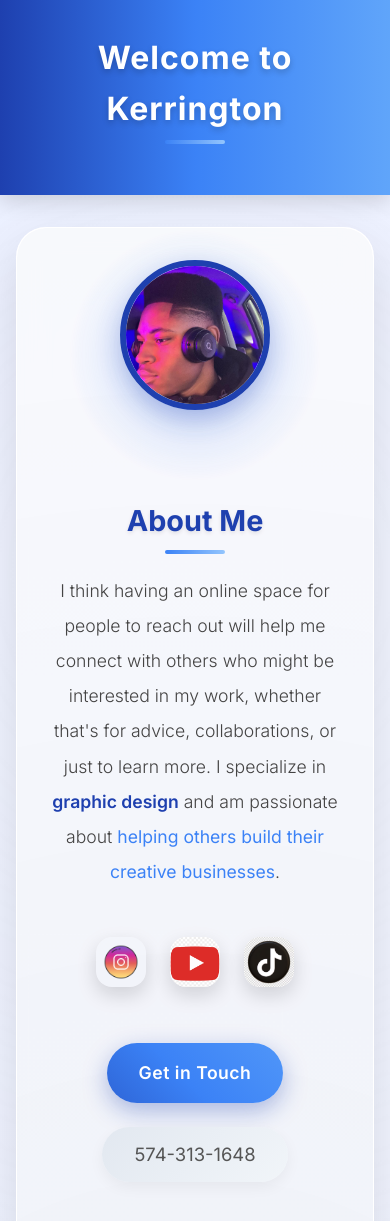
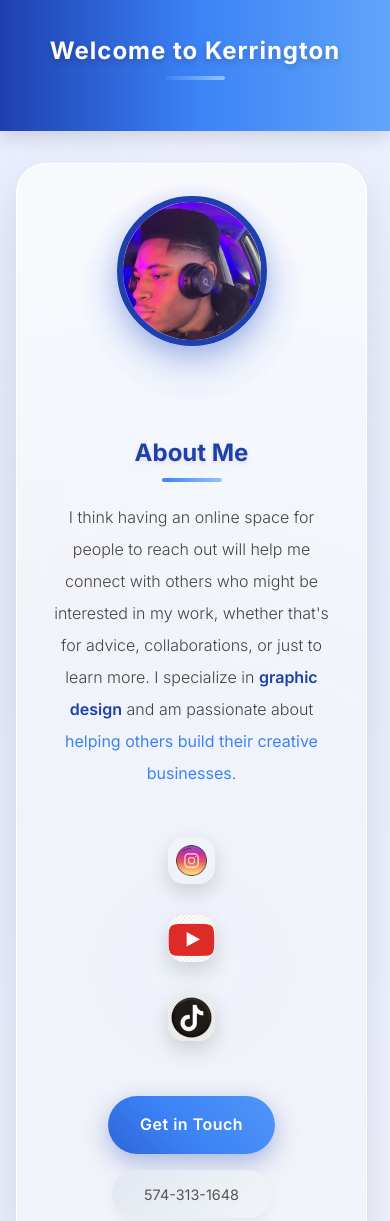
Before and after one commit to silentalex1/aboutkerrington, a plain HTML site: page index.html in a window 390 px wide. Shown: the top 1221 px of the page. Drawn offline with Linux system fonts and the light colour scheme.

Commit message:
Update index.html

```diff
--- a/index.html
+++ b/index.html
@@ -2,7 +2,8 @@
 <html lang="en">
 <head>
     <meta charset="UTF-8">
-    <meta name="viewport" content="width=device-width, initial-scale=1.0">
+    <meta name="viewport" content="width=device-width, initial-scale=1.0, maximum-scale=1.0, user-scalable=no">
+    <meta http-equiv="X-UA-Compatible" content="ie=edge">
     <title>Kerrington's Space</title>
     <link href="https://fonts.googleapis.com/css2?family=Inter:wght@300;400;600;700&display=swap" rel="stylesheet">
     <style>
@@ -10,6 +11,7 @@
             margin: 0;
             padding: 0;
             box-sizing: border-box;
+            -webkit-tap-highlight-color: transparent;
         }
         body {
             font-family: 'Inter', sans-serif;
@@ -21,10 +23,12 @@
             flex-direction: column;
             overflow-x: hidden;
             position: relative;
+            -webkit-font-smoothing: antialiased;
+            -moz-osx-font-smoothing: grayscale;
         }
         body::before {
             content: '';
-            position: absolute;
+            position: fixed;
             top: 0;
             left: 0;
             width: 100%;
@@ -32,6 +36,7 @@
             background: radial-gradient(circle at 50% 20%, rgba(255, 255, 255, 0.5), transparent 70%);
             z-index: -1;
             animation: glow 20s infinite;
+            will-change: opacity, transform;
         }
         @keyframes glow {
             0% { opacity: 0.6; transform: scale(1); }
@@ -50,7 +55,7 @@
         }
         header h1 {
             color: #fff;
-            font-size: 2.5rem;
+            font-size: clamp(1.8rem, 5vw, 2.5rem);
             font-weight: 700;
             text-shadow: 0 3px 6px rgba(0, 0, 0, 0.2);
             transition: all 0.5s cubic-bezier(0.175, 0.885, 0.32, 1.275);
@@ -63,6 +68,7 @@
         }
         .container {
             max-width: 1000px;
+            width: 90%;
             margin: 4rem auto;
             padding: 3.5rem;
             text-align: center;
@@ -107,6 +113,7 @@
             box-shadow: 0 10px 25px rgba(30, 64, 175, 0.3);
             transition: all 0.5s cubic-bezier(0.175, 0.885, 0.32, 1.275);
             object-fit: cover;
+            will-change: transform, box-shadow;
         }
         .profile-img:hover {
             transform: scale(1.08) rotate(5deg);
@@ -131,7 +138,7 @@
         }
         h1 {
             color: #1e40af;
-            font-size: 2.3rem;
+            font-size: clamp(1.5rem, 4vw, 2.3rem);
             font-weight: 700;
             margin-bottom: 1.8rem;
             text-shadow: 0 2px 4px rgba(0, 0, 0, 0.1);
@@ -151,7 +158,7 @@
         }
         p {
             color: #444;
-            font-size: 1.2rem;
+            font-size: clamp(1rem, 3vw, 1.2rem);
             margin-bottom: 2rem;
             max-width: 750px;
             margin-left: auto;
@@ -177,6 +184,7 @@
         .social-links a {
             transition: all 0.5s cubic-bezier(0.175, 0.885, 0.32, 1.275);
             position: relative;
+            will-change: transform;
         }
         .social-links a:hover {
             transform: translateY(-8px) scale(1.15);
@@ -218,7 +226,7 @@
         .contact-btn {
             display: inline-block;
             padding: 1.2rem 2.5rem;
-            font-size: 1.25rem;
+            font-size: clamp(1rem, 3vw, 1.25rem);
             font-weight: 600;
             color: #fff;
             background: linear-gradient(45deg, #1e40af, #3b82f6, #60a5fa);
@@ -231,6 +239,7 @@
             letter-spacing: 0.5px;
             position: relative;
             overflow: hidden;
+            will-change: transform, box-shadow;
         }
         @keyframes gradientShift {
             0% { background-position: 0% 50%; }
@@ -258,7 +267,7 @@
             opacity: 0.5;
         }
         .phone-number {
-            font-size: 1.15rem;
+            font-size: clamp(0.9rem, 2.5vw, 1.15rem);
             color: #555;
             font-weight: 500;
             background: linear-gradient(135deg, #e2e8f0, #f1f5f9);
@@ -307,6 +316,7 @@
             border: 1px solid rgba(255, 255, 255, 0.6);
             position: relative;
             overflow: hidden;
+            will-change: transform, box-shadow;
         }
         .updates::before {
             content: '';
@@ -324,7 +334,7 @@
         }
         .updates h2 {
             color: #1e40af;
-            font-size: 1.6rem;
+            font-size: clamp(1.2rem, 3.5vw, 1.6rem);
             font-weight: 600;
             margin-bottom: 1.5rem;
             position: relative;
@@ -425,31 +435,37 @@
                 margin: 2rem 1rem;
             }
             header h1 {
-                font-size: 2rem;
+                font-size: clamp(1.5rem, 4vw, 2rem);
             }
             .profile-img {
-                width: 150px;
-                height: 150px;
+                width: clamp(120px, 40vw, 150px);
+                height: clamp(120px, 40vw, 150px);
             }
-            h1 {
-                font-size: 1.8rem;
-            }
-            p {
-                font-size: 1.1rem;
+            .profile-glow {
+                width: clamp(140px, 45vw, 200px);
+                height: clamp(140px, 45vw, 200px);
             }
             .social-links {
                 gap: 1.5rem;
             }
             .social-links img {
-                width: 50px;
-                height: 50px;
+                width: clamp(40px, 12vw, 50px);
+                height: clamp(40px, 12vw, 50px);
             }
             .contact-btn {
                 padding: 1rem 2rem;
-                font-size: 1.1rem;
             }
             .updates {
                 padding: 1.8rem;
+            }
+        }
+        @media (max-width: 480px) {
+            .social-links {
+                flex-direction: column;
+                align-items: center;
+            }
+            .contact-section {
+                gap: 1rem;
             }
         }
     </style>
@@ -461,31 +477,32 @@
     <div class="container">
         <div class="profile-section">
             <div class="profile-glow"></div>
-            <img src="https://github.com/silentalex1/aboutkerrington/raw/main/kerrington.png" alt="Kerrington Profile" class="profile-img">
+            <img src="https://github.com/silentalex1/aboutkerrington/raw/main/kerrington.png" alt="Kerrington Profile" class="profile-img" loading="lazy">
         </div>
         <h1>About Me</h1>
         <p>I think having an online space for people to reach out will help me connect with others who might be interested in my work, whether that's for advice, collaborations, or just to learn more. I specialize in <strong>graphic design</strong> and am passionate about <em>helping others build their creative businesses</em>.</p>
         <div class="social-links">
-            <a href="https://www.instagram.com/kerrington_je_lee/profilecard" target="_blank">
-                <img src="https://github.com/silentalex1/aboutkerrington/raw/main/instagram.png" alt="Instagram">
+            <a href="https://www.instagram.com/kerrington_je_lee/profilecard" target="_blank" rel="noopener noreferrer">
+                <img src="https://github.com/silentalex1/aboutkerrington/raw/main/instagram.png" alt="Instagram" loading="lazy">
             </a>
-            <a href="https://youtube.com/@kerringtonleetapes?feature=shared" target="_blank">
-                <img src="https://github.com/silentalex1/aboutkerrington/raw/main/youtube.png" alt="YouTube">
+            <a href="https://youtube.com/@kerringtonleetapes?feature=shared" target="_blank" rel="noopener noreferrer">
+                <img src="https://github.com/silentalex1/aboutkerrington/raw/main/youtube.png" alt="YouTube" loading="lazy">
             </a>
-            <a href="https://www.tiktok.com/@kplthe1st?_t=8qXtvYf5YZr&_r=1" target="_blank">
-                <img src="https://github.com/silentalex1/aboutkerrington/raw/main/tiktok.png" alt="TikTok">
+            <a href="https://www.tiktok.com/@kplthe1st?_t=8qXtvYf5YZr&_r=1" target="_blank" rel="noopener noreferrer">
+                <img src="https://github.com/silentalex1/aboutkerrington/raw/main/tiktok.png" alt="TikTok" loading="lazy">
             </a>
         </div>
         <div class="contact-section">
-            <a href="mailto:lkerrington08@gmail.com?subject=Contact Request" class="contact-btn" onclick="alert('Notification sent to Kerrington!');">Get in Touch</a>
+            <a href="mailto:lkerrington08@gmail.com?subject=Contact Request" class="contact-btn">Get in Touch</a>
             <div class="phone-number" onclick="copyPhoneNumber()">574-313-1648</div>
         </div>
         <div class="updates">
             <h2>Latest Updates</h2>
             <div class="updates-container">
                 <div class="update-item">
-                   p><span class="update-date">[April 4, 2025]</span> - improved the website UI design even more and made it more cleaner.</p>
+                    <p><span class="update-date">[April 4, 2025]</span> - improved the website UI design even more and made it more cleaner.</p>
                 </div>
+                <div class="update-item">
                     <p><span class="update-date">[March 31, 2025]</span> - made it so if you click the phone number of kerrington's it will be copied onto your clipboard.</p>
                 </div>
                 <div class="update-item">
@@ -522,7 +539,8 @@
     <script>
         function copyPhoneNumber() {
             const phoneNumber = "574-313-1648";
-            navigator.clipboard.writeText(phoneNumber).then(() => {
+            navigator.clipboard.writeText(phoneNumber)
+                .then(() => {
                     const phoneElement = document.querySelector('.phone-number');
                     phoneElement.textContent = "Copied!";
                     phoneElement.style.background = "linear-gradient(45deg, #93c5fd, #60a5fa)";
@@ -532,8 +550,23 @@
                         phoneElement.style.background = "linear-gradient(135deg, #e2e8f0, #f1f5f9)";
                         phoneElement.style.color = "#555";
                     }, 1500);
+                })
+                .catch(err => console.error('Failed to copy: ', err));
+        }
+
+        document.addEventListener('DOMContentLoaded', () => {
+            const images = document.querySelectorAll('img[loading="lazy"]');
+            const observer = new IntersectionObserver((entries) => {
+                entries.forEach(entry => {
+                    if (entry.isIntersecting) {
+                        entry.target.src = entry.target.src;
+                        observer.unobserve(entry.target);
+                    }
                 });
-        }
+            }, { rootMargin: '0px 0px 100px 0px' });
+
+            images.forEach(img => observer.observe(img));
+        });
     </script>
 </body>
 </html>
```
Lines whose indentation alone changed are shown as unchanged.
